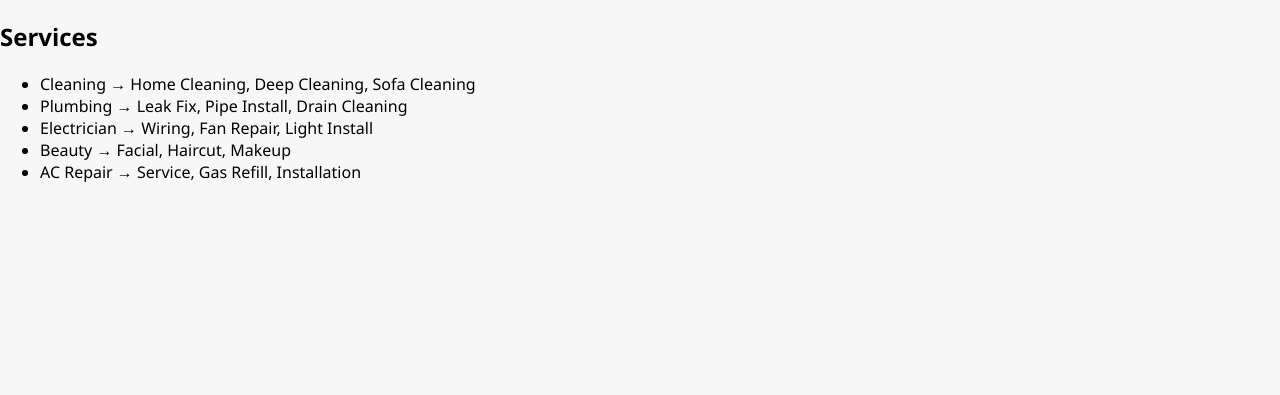
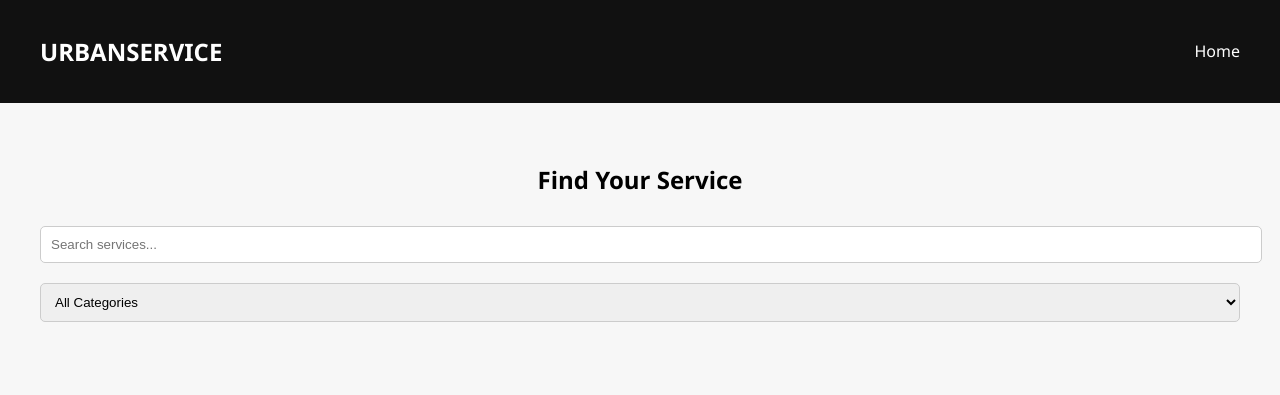
Before and after one commit to aryanpopalghat233-pixel/URBANPRO, a website: page public/services.html in a window 1280 px wide. Drawn offline with Linux system fonts and the light colour scheme.

Commit message:
Update services.html

```diff
--- a/public/services.html
+++ b/public/services.html
@@ -1,19 +1,35 @@
 <!DOCTYPE html>
 <html>
 <head>
+<title>Services</title>
 <link rel="stylesheet" href="style.css">
 </head>
 <body>
 
-<h2>Services</h2>
+<nav class="navbar">
+<h1>URBANSERVICE</h1>
+<a href="index.html">Home</a>
+</nav>
 
-<ul>
-<li>Cleaning → Home Cleaning, Deep Cleaning, Sofa Cleaning</li>
-<li>Plumbing → Leak Fix, Pipe Install, Drain Cleaning</li>
-<li>Electrician → Wiring, Fan Repair, Light Install</li>
-<li>Beauty → Facial, Haircut, Makeup</li>
-<li>AC Repair → Service, Gas Refill, Installation</li>
-</ul>
+<section class="services">
+<h2>Find Your Service</h2>
 
+<div class="toolbar">
+<input id="searchService" placeholder="Search services...">
+<select id="categoryFilter">
+<option value="">All Categories</option>
+<option value="Cleaning">Cleaning</option>
+<option value="Plumbing">Plumbing</option>
+<option value="Electrician">Electrician</option>
+<option value="Beauty">Beauty</option>
+<option value="AC Repair">AC Repair</option>
+</select>
+</div>
+
+<div id="serviceList" class="grid"></div>
+
+</section>
+
+<script src="script.js"></script>
 </body>
 </html>
```
